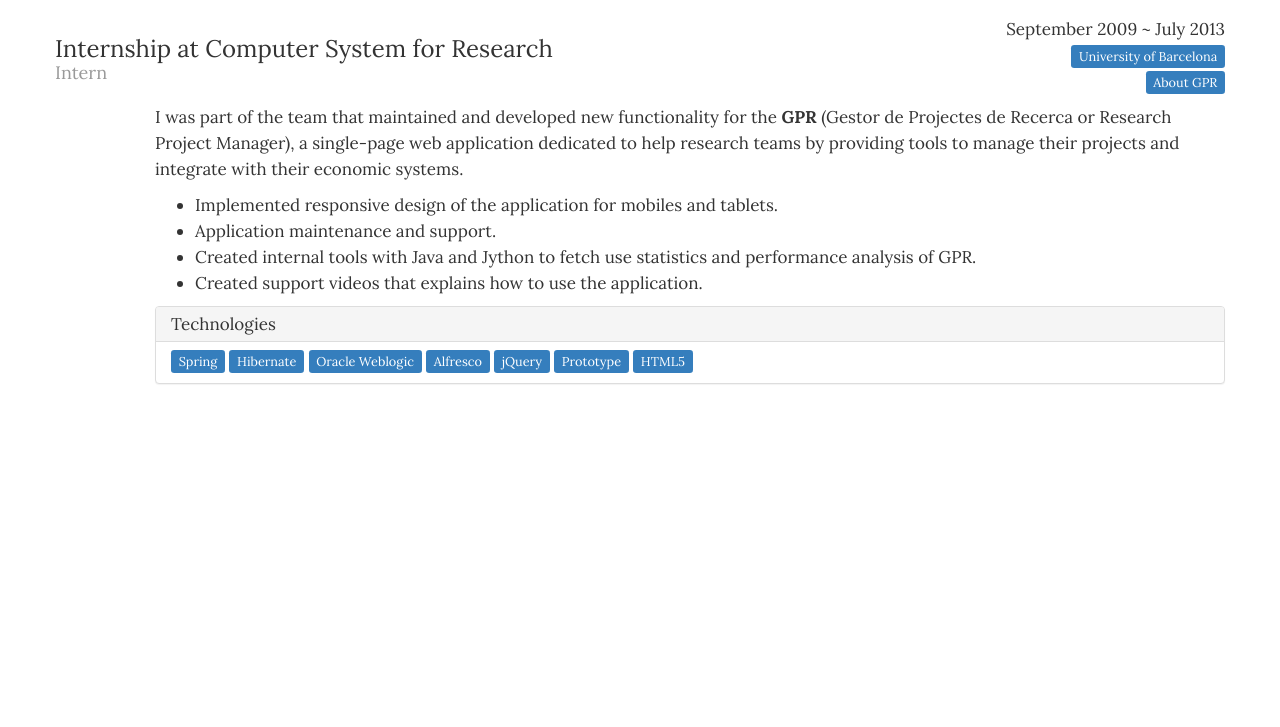
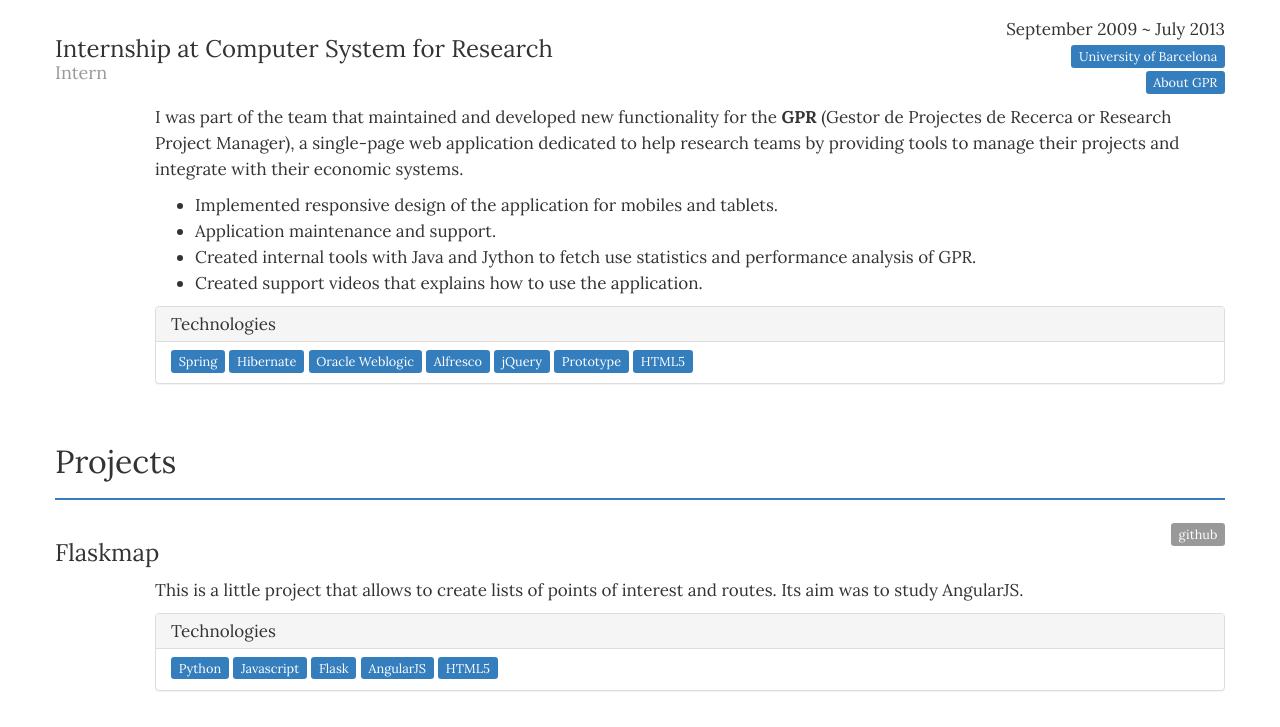
Before and after one commit to Mithrandir0x/resume, a plain HTML site: page index.html in a window 1280 px wide. Shown: the part 510-1237 px from the top of the page. Before the commit the page ends 930 px from the top, so only its background shows below. Drawn offline with Linux system fonts and the light colour scheme.

Commit message:
Added more things to resume
Fixed project file.

```diff
--- a/index.html
+++ b/index.html
@@ -97,6 +97,38 @@
           </div>
         </div>
       </div>
+      <div class="page-header">
+        <h2>Projects</h2>
+      </div>
+      <div class="row">
+        <div class="col-sm-8">
+          <h3>
+            Flaskmap
+          </h3>
+        </div>
+        <div class="col-sm-4" style="text-align: right;">
+          <ul class="list-unstyled">
+            <li><a class="label" href="http://www.ub.edu/" target="_blank">github</a></li>
+          </ul>
+        </div>
+      </div>
+      <div class="row">
+        <div class="col-offset-1 col-sm-11">
+          <p>
+            This is a little project that allows to create lists of points of interest and routes. Its aim was to study AngularJS.
+          </p>
+          <div class="panel">
+            <div class="panel-heading">Technologies</div>
+            <p>
+              <span class="label label-primary">Python</span>
+              <span class="label label-primary">Javascript</span>
+              <span class="label label-primary">Flask</span>
+              <span class="label label-primary">AngularJS</span>
+              <span class="label label-primary">HTML5</span>
+            </p>
+          </div>
+        </div>
+      </div>
     </div>
   </body>
 </html>
```
Also changed, not shown: 1 other file.
